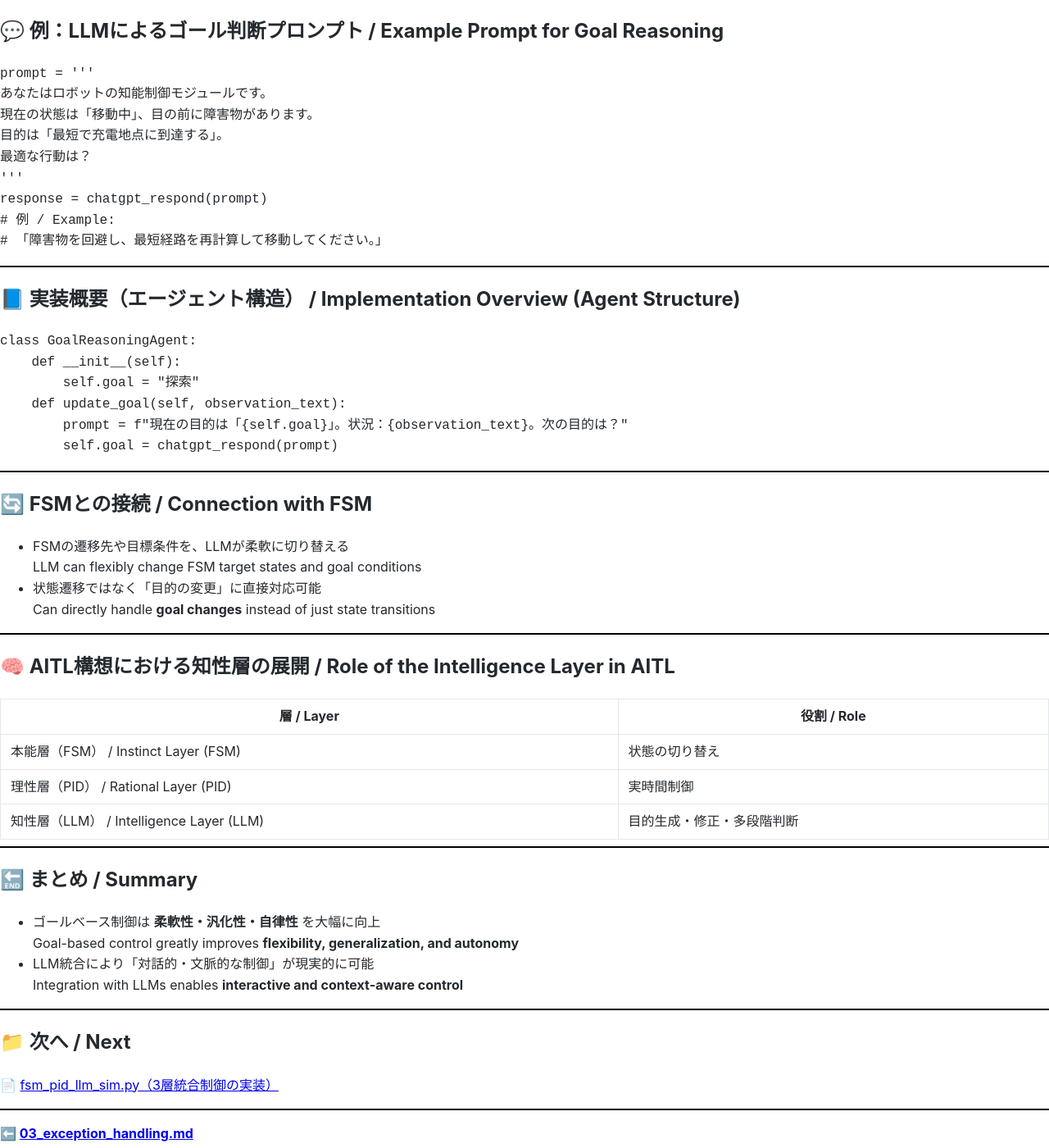
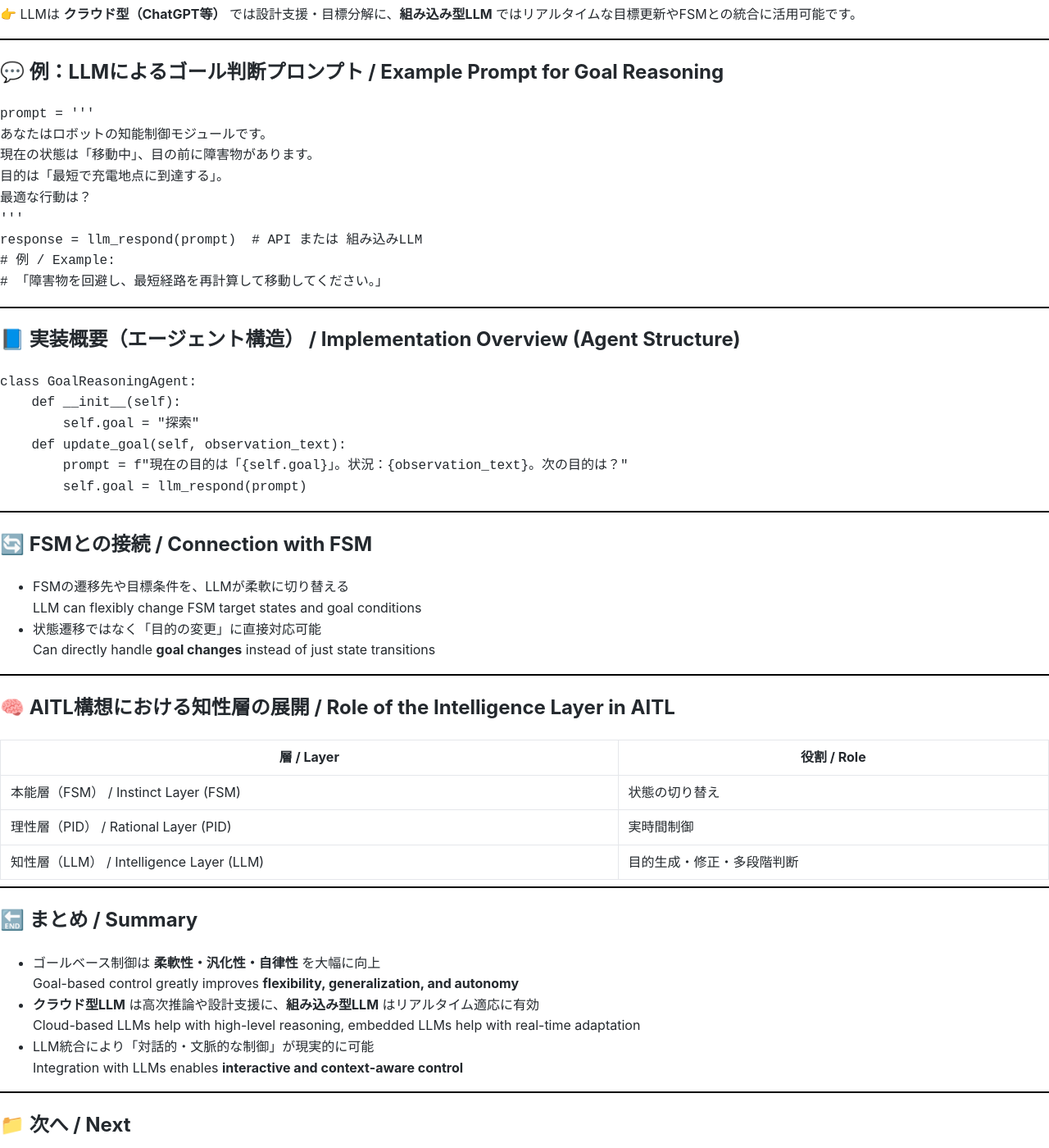
Before and after one commit to Samizo-AITL/EduController, a Jekyll site: the page built from part09_llm_hybrid/theory/04_goal_reasoning.md, in a window 1280 px wide and 1400 px high, scrolled down 827 px. Shown: the whole window at 82% size. Built offline with Jekyll 4.4.1, drawn with Linux system fonts in a browser that asks for light colours.

Commit message:
Update 04_goal_reasoning.md

````diff
--- a/part09_llm_hybrid/theory/04_goal_reasoning.md
+++ b/part09_llm_hybrid/theory/04_goal_reasoning.md
@@ -38,6 +38,8 @@ This section explains an intelligent control strategy that leverages the natural
 | **サブゴール生成 / Subgoal Generation** | 「探索 → 発見 → 運搬 → 充電」などのステップ提案 |
 | **対話制御 / Dialogue Control** | ユーザとの言語的インタラクションによる目標確認 |
 
+👉 LLMは **クラウド型（ChatGPT等）** では設計支援・目標分解に、**組み込み型LLM** ではリアルタイムな目標更新やFSMとの統合に活用可能です。
+
 ---
 
 ## 💬 **例：LLMによるゴール判断プロンプト / Example Prompt for Goal Reasoning**
@@ -49,7 +51,7 @@ prompt = '''
 目的は「最短で充電地点に到達する」。
 最適な行動は？
 '''
-response = chatgpt_respond(prompt)
+response = llm_respond(prompt)  # API または 組み込みLLM
 # 例 / Example:
 # 「障害物を回避し、最短経路を再計算して移動してください。」
 ```
@@ -64,7 +66,7 @@ class GoalReasoningAgent:
         self.goal = "探索"
     def update_goal(self, observation_text):
         prompt = f"現在の目的は「{self.goal}」。状況：{observation_text}。次の目的は？"
-        self.goal = chatgpt_respond(prompt)
+        self.goal = llm_respond(prompt)
 ```
 
 ---
@@ -92,6 +94,8 @@ class GoalReasoningAgent:
 
 - ゴールベース制御は **柔軟性・汎化性・自律性** を大幅に向上
   Goal-based control greatly improves **flexibility, generalization, and autonomy**
+- **クラウド型LLM** は高次推論や設計支援に、**組み込み型LLM** はリアルタイム適応に有効
+  Cloud-based LLMs help with high-level reasoning, embedded LLMs help with real-time adaptation
 - LLM統合により「対話的・文脈的な制御」が現実的に可能
   Integration with LLMs enables **interactive and context-aware control**
 
````
